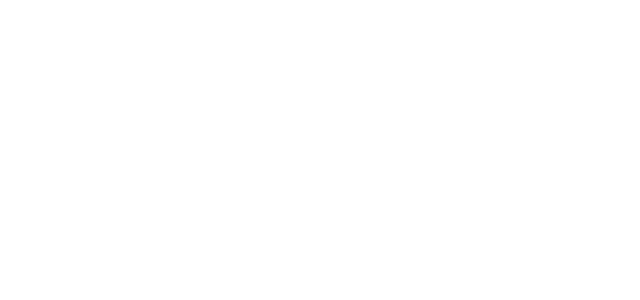
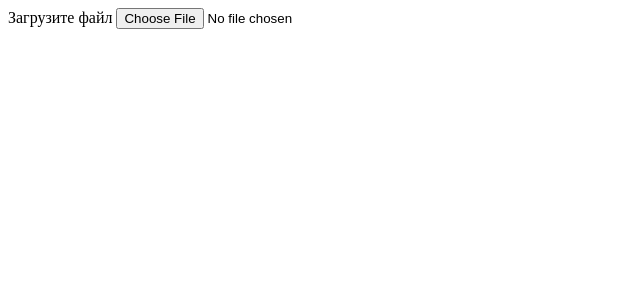
Before and after one commit to raidersk8/testQA, a Vue app: page / in a window 1280 px wide. Shown: the top 300 px of the page, without its empty margins (0-640 px from the left). Built offline with nearby package versions, Linux system fonts and the light colour scheme.

Commit message:
добавил загрузку файла с вопросами

```diff
--- a/src/App.vue
+++ b/src/App.vue
@@ -1,12 +1,25 @@
 <template>
+	<upload-list-q-a @result="handleResult" />
 </template>
 
 <script lang="ts">
 import { defineComponent } from 'vue';
+import UploadListQA from './components/UploadListQA.vue';
 
 export default defineComponent({
 	name: 'App',
 	components: {
+		UploadListQA
+	},
+	data() {
+		return {
+			currentList: [] as string[],
+		};
+	},
+	methods: {
+		handleResult({ listName, list }: { listName: string; list: string[]}) {
+			this.currentList = list;
+		}
 	}
 });
 </script>
--- /dev/null
+++ b/src/components/UploadListQA.vue
@@ -0,0 +1,36 @@
+<template>
+	Загрузите файл
+	<input type="file" @change="onChange">
+</template>
+
+<script lang="ts">
+export default {
+	emits: ['result'],
+	methods: {
+		/**
+		 * Реагируем на загрузку файла
+		 */
+		onChange(e: any) {
+			if (!e.target.files || e.target.files.length === 0) {
+				return false;
+			}
+			let file = e.target.files[0];
+			let reader: FileReader = new FileReader();
+			reader.readAsText(file);
+			reader.onload = () => {
+				this.result(file.name, reader.result?.split('\r\n'))
+			};
+		},
+
+		/**
+		 * Отправляем результат работы компонента
+		 */
+		result(listName: String, list: String[]) {
+			this.$emit('result', {
+				listName,
+				list,
+			});
+		}
+	},
+}
+</script>
```
